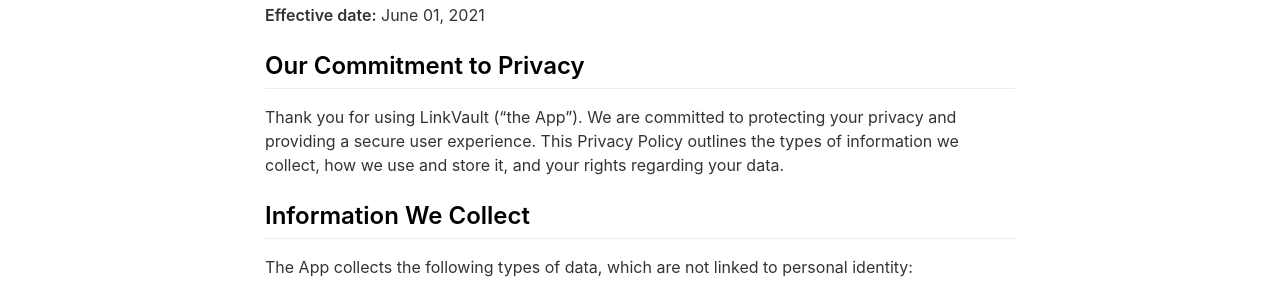
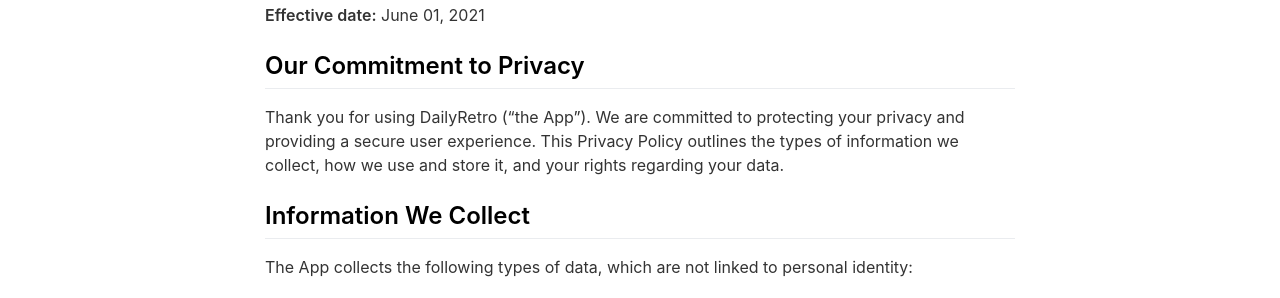
Before and after one commit to dailyretro/dailyretro.github.io, a Jekyll site: the page built from _pages/privacypolicy.md, in a window 1280 px wide and 900 px high. Shown: the part 257-555 px from the top of the window. Built offline with Jekyll 4.4.1, drawn with Linux system fonts in a browser that asks for light colours; nearby versions of some CDN libraries; some of the changed text lies outside the part shown.

Commit message:
Update privacy policy

```diff
--- a/_pages/privacypolicy.md
+++ b/_pages/privacypolicy.md
@@ -13,7 +13,7 @@
 
 ## Our Commitment to Privacy
 
-Thank you for using LinkVault ("the App"). We are committed to protecting your privacy and providing a secure user experience. This Privacy Policy outlines the types of information we collect, how we use and store it, and your rights regarding your data.
+Thank you for using DailyRetro ("the App"). We are committed to protecting your privacy and providing a secure user experience. This Privacy Policy outlines the types of information we collect, how we use and store it, and your rights regarding your data.
 
 ## Information We Collect
 
@@ -61,4 +61,4 @@
 
 ## Contact Us
 
-If you have any questions or concerns about this Privacy Policy or our data practices, please contact us at linkvault.app@gmail.com.
+If you have any questions or concerns about this Privacy Policy or our data practices, please contact us at dailyretro.app@gmail.com.
```
